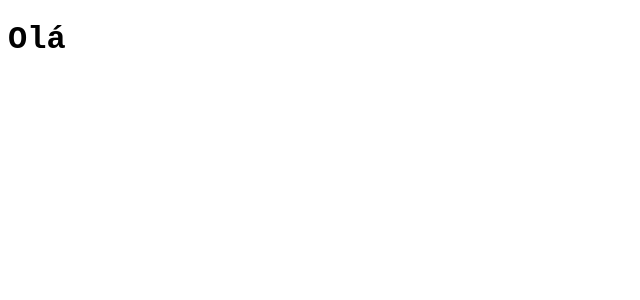
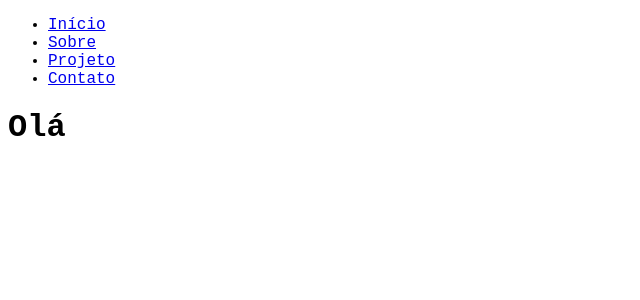
Before and after one commit to VanessaHenker/Portifolio, a React (Vite) app in the folder meu-portfolio/: page / in a window 1280 px wide. Shown: the top 300 px of the page, without its empty margins (0-640 px from the left). Built offline with nearby package versions, Linux system fonts and the light colour scheme; the HTML template or start-up script is replaced by a standard one.

Commit message:
Ultima alteração

```diff
--- a/meu-portfolio/src/App.tsx
+++ b/meu-portfolio/src/App.tsx
@@ -1,4 +1,5 @@
 import Inicio from './componentes/inicio';
+import NavBar from './componentes/layout/navbar';
 
 import './style.css';
 import { BrowserRouter as Router, Routes, Route } from 'react-router-dom';
@@ -6,6 +7,7 @@ import { BrowserRouter as Router, Routes, Route } from 'react-router-dom';
 function App() {
   return (
     <Router>
+      <NavBar/>
       <Routes>
         <Route path="/" element={<Inicio/>} />
       </Routes>
--- a/meu-portfolio/src/componentes/layout/navBar.tsx
+++ b/meu-portfolio/src/componentes/layout/navBar.tsx
@@ -0,0 +1,15 @@
+
+function NavBar() {
+  return (
+    <nav>
+      <ul>
+        <li><a href="/">Início</a></li>
+        <li><a href="/sobre">Sobre</a></li>
+        <li><a href="/projeto">Projeto</a></li>
+        <li><a href="/contato">Contato</a></li>
+      </ul>
+    </nav>
+  );
+}
+
+export default NavBar;
```
